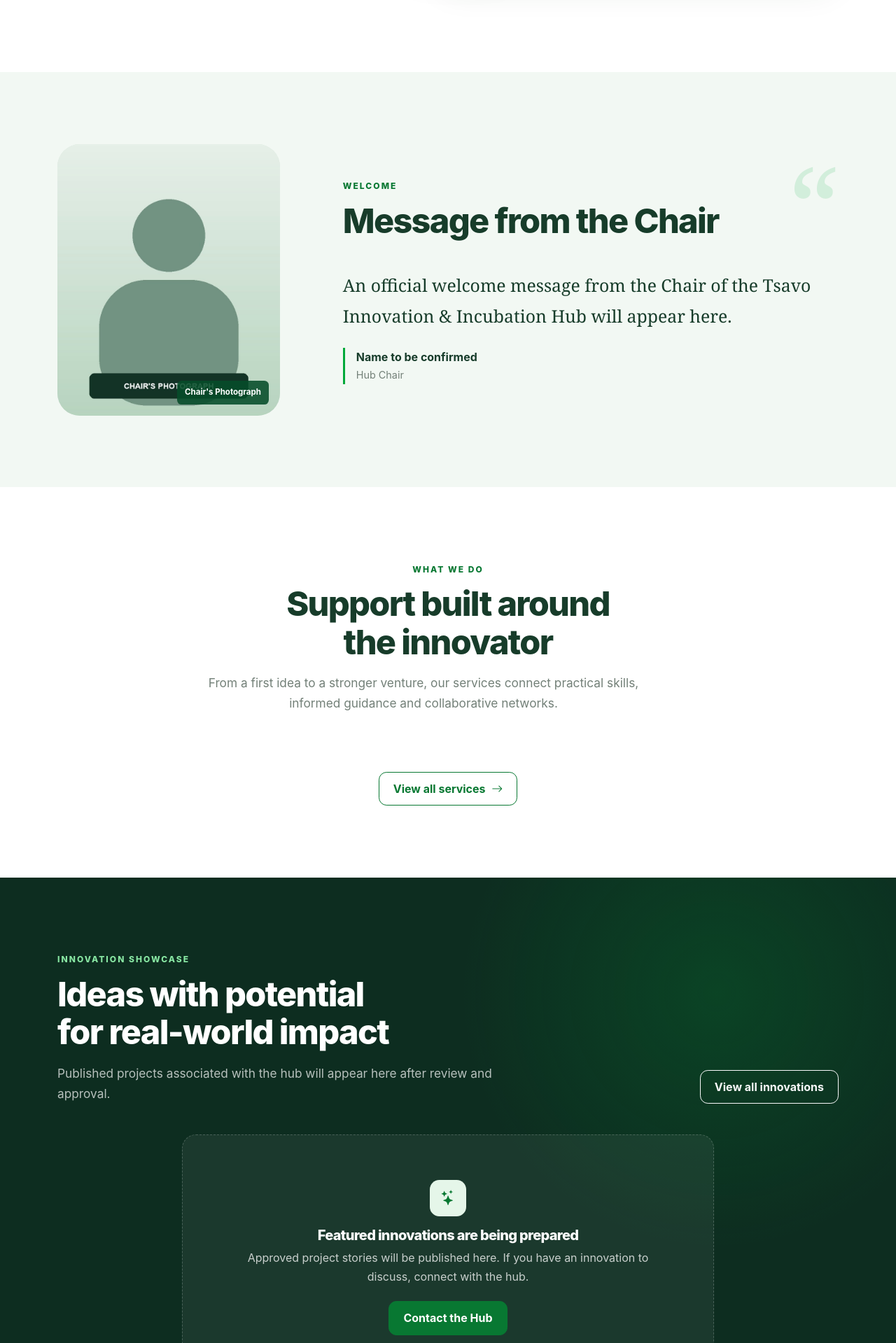
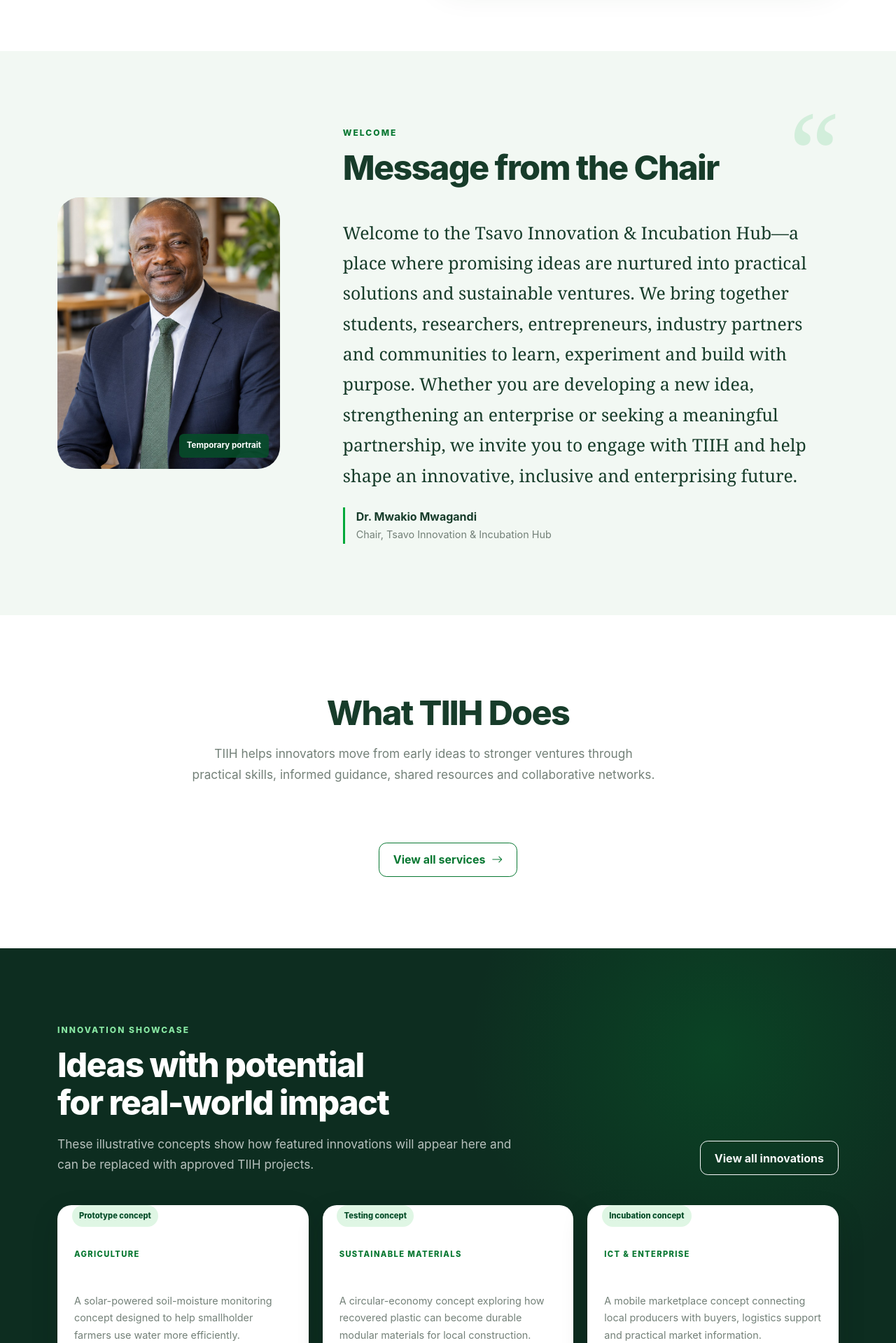
Before and after one commit to JAPHES/tsavo_innovation-incubation_hub_website, a Django app: page / in a window 1280 px wide. Shown: the part 1326-3245 px from the top of the page at 70% size. Run offline with Django 5.2, Linux system fonts and the light colour scheme; data that the repository does not hold is empty.

Commit message:
Refresh homepage content and illustrative previews

```diff
--- a/apps/core/views.py
+++ b/apps/core/views.py
@@ -1,3 +1,6 @@
+from datetime import timedelta
+from types import SimpleNamespace
+
 from django.http import HttpResponse
 from django.shortcuts import render
 from django.utils import timezone
@@ -6,20 +9,47 @@ from apps.events.models import Event
 from apps.projects.models import InnovationProject
 from apps.services.models import Service
 
-from .content import banner_context
-from .models import Achievement, ChairMessage, CoreValue, FocusArea, Program, SiteSettings
+from .content import SAMPLE_INNOVATIONS, banner_context
+from .models import ChairMessage, CoreValue, FocusArea, Program, SiteSettings
 
 
 def home(request):
+    featured_projects = list(
+        InnovationProject.objects.filter(is_published=True, is_featured=True)[:3]
+    )
+    upcoming_events = list(
+        Event.objects.filter(is_published=True, start_datetime__gte=timezone.now())[:2]
+    )
+    events_are_examples = not upcoming_events
+    if events_are_examples:
+        upcoming_events = [
+            SimpleNamespace(
+                preview_only=True,
+                title="Innovation Ideation & Design Sprint",
+                description="A practical session for students and emerging entrepreneurs to define problems, test ideas and shape early solution concepts.",
+                venue="TIIH, Taita Taveta University",
+                start_datetime=timezone.now() + timedelta(days=21),
+                registration_url="",
+            ),
+            SimpleNamespace(
+                preview_only=True,
+                title="Startup Readiness & Business Model Clinic",
+                description="An interactive clinic focused on customer discovery, business-model refinement and preparing a clear venture pitch.",
+                venue="TIIH, Taita Taveta University",
+                start_datetime=timezone.now() + timedelta(days=49),
+                registration_url="",
+            ),
+        ]
+
     context = banner_context("home")
     context.update({
         "chair_message": ChairMessage.objects.filter(is_published=True).first(),
         "services": Service.objects.filter(is_published=True)[:4],
-        "featured_projects": InnovationProject.objects.filter(is_published=True, is_featured=True)[:4],
-        "programs": Program.objects.filter(is_published=True)[:5],
-        "upcoming_events": Event.objects.filter(is_published=True, start_datetime__gte=timezone.now())[:3],
-        "achievements": Achievement.objects.filter(is_published=True)[:3],
-        "focus_areas": FocusArea.objects.all()[:6],
+        "featured_projects": featured_projects or SAMPLE_INNOVATIONS,
+        "innovations_are_examples": not featured_projects,
+        "programs": Program.objects.filter(is_published=True)[:4],
+        "upcoming_events": upcoming_events,
+        "events_are_examples": events_are_examples,
     })
     return render(request, "core/home.html", context)
 
--- a/templates/core/home.html
+++ b/templates/core/home.html
@@ -4,19 +4,100 @@
 {% block content %}
 {% include "partials/page_banner.html" %}
 
-<section class="section about-intro" id="about-hub"><div class="container split-layout align-items-center"><div class="reveal">{% include "partials/section_heading.html" with eyebrow="Who we are" heading="Where ideas meet enterprise" text="Tsavo Innovation & Incubation Hub supports innovation, business incubation, entrepreneurship, mentoring, training and the commercialization of innovations under Taita Taveta University." %}<p>We create practical pathways for students, staff and community innovators to refine ideas, strengthen ventures and connect with relevant knowledge and networks.</p><a class="btn btn-brand" href="{% url 'core:about' %}">Discover our purpose <i class="bi bi-arrow-right" aria-hidden="true"></i></a></div><figure class="image-panel reveal"><img src="{% static 'images/home/about_hub.jpg' %}" alt="Temporary image of students collaborating in an innovation workshop" loading="lazy"><figcaption>Temporary non-institutional image — replace with approved TIIH photography.</figcaption><span class="image-accent"><b>Ideas</b> to impact</span></figure></div></section>
+<section class="section about-intro" id="about-hub">
+  <div class="container split-layout align-items-center">
+    <div class="reveal">
+      {% include "partials/section_heading.html" with eyebrow="About TIIH" heading="Where ideas meet enterprise" text="Tsavo Innovation & Incubation Hub supports innovation, business incubation, entrepreneurship, mentoring, training and the commercialization of innovations under Taita Taveta University." %}
+      <p>We create practical pathways for students, staff and community innovators to refine ideas, strengthen ventures and connect with relevant knowledge and networks.</p>
+      <a class="btn btn-brand" href="{% url 'core:about' %}">Discover our purpose <i class="bi bi-arrow-right" aria-hidden="true"></i></a>
+    </div>
+    <figure class="image-panel reveal">
+      <img src="{% static 'images/home/about_hub.jpg' %}" alt="Students collaborating in an innovation workshop" loading="lazy">
+      <span class="image-accent"><b>Ideas</b> to impact</span>
+    </figure>
+  </div>
+</section>
 
-<section class="section soft-section chair-section" id="chair-message"><div class="container chair-layout"><div class="chair-photo reveal"><img src="{% if chair_message.photograph %}{{ chair_message.photograph.url }}{% else %}{% static 'images/team/chair_photo.jpg' %}{% endif %}" alt="{% if chair_message.photograph %}Portrait of {{ chair_message.chair_name }}{% else %}Chair's photograph placeholder{% endif %}" loading="lazy"><span>Chair's Photograph</span></div><div class="chair-copy reveal"><span class="quote-mark" aria-hidden="true">“</span>{% include "partials/section_heading.html" with eyebrow="Welcome" heading="Message from the Chair" %}<blockquote>{{ chair_message.message|default:"An official welcome message from the Chair of the Tsavo Innovation & Incubation Hub will appear here."|linebreaksbr }}</blockquote><div class="chair-credit"><b>{{ chair_message.chair_name|default:"Name to be confirmed" }}</b><span>{{ chair_message.official_position|default:"Hub Chair" }}</span></div></div></div></section>
+<section class="section soft-section chair-section" id="chair-message">
+  <div class="container chair-layout">
+    <div class="chair-photo reveal">
+      <img src="{% if chair_message.photograph %}{{ chair_message.photograph.url }}{% else %}{% static 'images/team/chair_placeholder_generated.jpg' %}{% endif %}" alt="{% if chair_message.photograph %}Portrait of {{ chair_message.chair_name }}{% else %}Temporary professional portrait placeholder for the chair's message{% endif %}" loading="lazy">
+      <span>{% if chair_message.photograph %}Chair's photograph{% else %}Temporary portrait{% endif %}</span>
+    </div>
+    <div class="chair-copy reveal">
+      <span class="quote-mark" aria-hidden="true">“</span>
+      {% include "partials/section_heading.html" with eyebrow="Welcome" heading="Message from the Chair" %}
+      <blockquote>{% if chair_message %}{{ chair_message.message|linebreaksbr }}{% else %}Welcome to the Tsavo Innovation & Incubation Hub—a place where promising ideas are nurtured into practical solutions and sustainable ventures. We bring together students, researchers, entrepreneurs, industry partners and communities to learn, experiment and build with purpose. Whether you are developing a new idea, strengthening an enterprise or seeking a meaningful partnership, we invite you to engage with TIIH and help shape an innovative, inclusive and enterprising future.{% endif %}</blockquote>
+      <div class="chair-credit">
+        <b>{{ chair_message.chair_name|default:"Dr. Mwakio Mwagandi" }}</b>
+        <span>{{ chair_message.official_position|default:"Chair, Tsavo Innovation & Incubation Hub" }}</span>
+      </div>
+    </div>
+  </div>
+</section>
 
-<section class="section" id="services"><div class="container">{% include "partials/section_heading.html" with centered=True eyebrow="What we do" heading="Support built around the innovator" text="From a first idea to a stronger venture, our services connect practical skills, informed guidance and collaborative networks." %}<div class="card-grid services-grid">{% for service in services %}{% include "partials/service_card.html" %}{% endfor %}</div><div class="section-action"><a class="btn btn-outline-brand" href="{% url 'services:list' %}">View all services <i class="bi bi-arrow-right" aria-hidden="true"></i></a></div></div></section>
+<section class="section" id="services">
+  <div class="container">
+    {% include "partials/section_heading.html" with centered=True heading="What TIIH Does" text="TIIH helps innovators move from early ideas to stronger ventures through practical skills, informed guidance, shared resources and collaborative networks." %}
+    <div class="card-grid services-grid">
+      {% for service in services %}{% include "partials/service_card.html" %}{% endfor %}
+    </div>
+    <div class="section-action"><a class="btn btn-outline-brand" href="{% url 'services:list' %}">View all services <i class="bi bi-arrow-right" aria-hidden="true"></i></a></div>
+  </div>
+</section>
 
-<section class="section dark-section" id="innovations"><div class="container"><div class="section-top"><div class="section-heading light"><span class="eyebrow light">Innovation showcase</span><h2>Ideas with potential for real-world impact</h2><p>Published projects associated with the hub will appear here after review and approval.</p></div><a class="btn btn-outline-light" href="{% url 'projects:list' %}">View all innovations</a></div>{% if featured_projects %}<div class="card-grid project-grid">{% for project in featured_projects %}{% include "partials/project_card.html" %}{% endfor %}</div>{% else %}{% url 'contact:contact' as contact_url %}{% include "partials/empty_state.html" with icon="bi-stars" title="Featured innovations are being prepared" text="Approved project stories will be published here. If you have an innovation to discuss, connect with the hub." action_url=contact_url action_label="Contact the Hub" %}{% endif %}</div></section>
+<section class="section dark-section" id="innovations">
+  <div class="container">
+    <div class="section-top">
+      <div class="section-heading light">
+        <span class="eyebrow light">Innovation showcase</span>
+        <h2>Ideas with potential for real-world impact</h2>
+        {% if innovations_are_examples %}<p>These illustrative concepts show how featured innovations will appear here and can be replaced with approved TIIH projects.</p>{% else %}<p>Explore selected projects being developed by innovators connected to the hub.</p>{% endif %}
+      </div>
+      <a class="btn btn-outline-light" href="{% url 'projects:list' %}">View all innovations</a>
+    </div>
+    <div class="card-grid project-grid">
+      {% for project in featured_projects %}
+        {% if project.preview_only %}{% include "partials/innovation_preview_card.html" %}{% else %}{% include "partials/project_card.html" %}{% endif %}
+      {% endfor %}
+    </div>
+  </div>
+</section>
 
-<section class="section programs-section" id="programs"><div class="container split-heading"><div>{% include "partials/section_heading.html" with eyebrow="Programs & opportunities" heading="Ways the hub can support your journey" %}</div><p class="lead-copy">These are the hub's service and program areas. Any time-bound opportunity will include verified dates and details when officially published.</p></div><div class="container program-list">{% for program in programs %}<article><span class="program-icon"><i class="bi {{ program.icon }}" aria-hidden="true"></i></span><div><h3>{{ program.title }}</h3><p>{{ program.description }}</p>{% if program.application_url %}<a class="text-link" href="{{ program.application_url }}" target="_blank" rel="noopener">Official application details <i class="bi bi-arrow-up-right" aria-hidden="true"></i></a>{% endif %}</div></article>{% endfor %}</div></section>
+<section class="section programs-section" id="programs">
+  <div class="container">
+    {% include "partials/section_heading.html" with centered=True eyebrow="Programs & opportunities" heading="Ways the hub can support your journey" text="Explore focused support designed to help innovators build capability, refine ideas and prepare ventures for sustainable growth." %}
+    <div class="card-grid services-grid programs-grid">
+      {% for program in programs %}
+      <article class="service-card program-card">
+        <span class="icon-box"><i class="bi {{ program.icon }}" aria-hidden="true"></i></span>
+        <span class="card-number">0{{ forloop.counter }}</span>
+        <h3>{{ program.title }}</h3>
+        <p>{{ program.description }}</p>
+        {% if program.application_url %}<a class="text-link" href="{{ program.application_url }}" target="_blank" rel="noopener">Official application details <i class="bi bi-arrow-up-right" aria-hidden="true"></i></a>{% endif %}
+      </article>
+      {% endfor %}
+    </div>
+  </div>
+</section>
 
-<section class="section soft-section" id="events"><div class="container">{% include "partials/section_heading.html" with centered=True eyebrow="What’s ahead" heading="Upcoming events" text="Verified workshops, forums and hub activities will be announced here." %}{% if upcoming_events %}<div class="event-list">{% for event in upcoming_events %}{% include "partials/event_card.html" %}{% endfor %}</div>{% else %}{% include "partials/empty_state.html" with icon="bi-calendar2-event" title="No upcoming events announced" text="No upcoming events have been announced. Please check back for updates." %}{% endif %}</div></section>
+<section class="section soft-section" id="events">
+  <div class="container">
+    {% if events_are_examples %}
+      {% include "partials/section_heading.html" with centered=True eyebrow="What's ahead" heading="Upcoming events" text="Two draft events are shown as layout examples and can be replaced with confirmed TIIH activities." %}
+    {% else %}
+      {% include "partials/section_heading.html" with centered=True eyebrow="What's ahead" heading="Upcoming events" text="Join upcoming workshops, forums and hub activities." %}
+    {% endif %}
+    <div class="event-list event-list-two">
+      {% for event in upcoming_events %}{% include "partials/event_card.html" %}{% endfor %}
+    </div>
+  </div>
+</section>
 
-<section class="section highlights-section" id="highlights"><div class="container">{% include "partials/section_heading.html" with eyebrow="Highlights & achievements" heading="Progress worth sharing" text="Verified milestones and achievement stories will be published here as they are approved." %}{% if achievements %}<div class="card-grid achievement-grid">{% for achievement in achievements %}<article class="achievement-card"><span class="icon-box"><i class="bi bi-trophy" aria-hidden="true"></i></span>{% if achievement.achievement_date %}<time>{{ achievement.achievement_date|date:"F Y" }}</time>{% endif %}<h3>{{ achievement.title }}</h3><p>{{ achievement.description }}</p></article>{% endfor %}</div>{% else %}<div class="focus-strip">{% for area in focus_areas %}<article><i class="bi {{ area.icon }}" aria-hidden="true"></i><h3>{{ area.name }}</h3></article>{% endfor %}</div><p class="subtle-note">Until verified achievements are added, these cards show TIIH's documented areas of focus.</p>{% endif %}</div></section>
-
-<section class="cta-section"><div class="container cta-inner"><div><span class="eyebrow light">Start a conversation</span><h2>Have an innovative idea? Let’s connect.</h2><p>Tell the hub what you are working on and where you need support.</p></div><a class="btn btn-light btn-lg" href="{% url 'contact:contact' %}">Contact the Hub <i class="bi bi-arrow-right" aria-hidden="true"></i></a></div></section>
+<section class="cta-section">
+  <div class="container cta-inner">
+    <div><span class="eyebrow light">Start a conversation</span><h2>Have an innovative idea? Let’s connect.</h2><p>Tell the hub what you are working on and where you need support.</p></div>
+    <a class="btn btn-light btn-lg" href="{% url 'contact:contact' %}">Contact the Hub <i class="bi bi-arrow-right" aria-hidden="true"></i></a>
+  </div>
+</section>
 {% endblock %}
--- a/templates/partials/event_card.html
+++ b/templates/partials/event_card.html
@@ -1 +1 @@
-<article class="event-card"><time datetime="{{ event.start_datetime|date:'c' }}"><b>{{ event.start_datetime|date:"d" }}</b><span>{{ event.start_datetime|date:"M Y" }}</span></time><div><span class="event-venue"><i class="bi bi-geo-alt" aria-hidden="true"></i> {{ event.venue }}</span><h3>{{ event.title }}</h3><p>{{ event.description|truncatewords:25 }}</p>{% if event.registration_url %}<a class="text-link" href="{{ event.registration_url }}" target="_blank" rel="noopener">Registration details <i class="bi bi-arrow-up-right" aria-hidden="true"></i></a>{% endif %}</div></article>
+<article class="event-card"><time datetime="{{ event.start_datetime|date:'c' }}"><b>{{ event.start_datetime|date:"d" }}</b><span>{{ event.start_datetime|date:"M Y" }}</span></time><div>{% if event.preview_only %}<span class="event-draft">Draft event</span>{% endif %}<span class="event-venue"><i class="bi bi-geo-alt" aria-hidden="true"></i> {{ event.venue }}</span><h3>{{ event.title }}</h3><p>{{ event.description|truncatewords:25 }}</p>{% if event.registration_url %}<a class="text-link" href="{{ event.registration_url }}" target="_blank" rel="noopener">Registration details <i class="bi bi-arrow-up-right" aria-hidden="true"></i></a>{% endif %}</div></article>
--- /dev/null
+++ b/templates/partials/innovation_preview_card.html
@@ -0,0 +1,12 @@
+<article class="project-card preview-project-card">
+  <div class="sample-innovation-visual" aria-hidden="true">
+    <i class="bi {{ project.icon }}"></i>
+    <span class="stage-badge">{{ project.stage_label }}</span>
+  </div>
+  <div class="project-body">
+    <span class="project-category">{{ project.category_label }}</span>
+    <h3>{{ project.title }}</h3>
+    <p>{{ project.short_description }}</p>
+    <span class="preview-note"><i class="bi bi-pencil-square" aria-hidden="true"></i> Replaceable homepage example</span>
+  </div>
+</article>
```
Also changed, not shown: apps/core/content.py (+27 -0 lines), apps/core/management/commands/seed_initial_data.py (+12 -2 lines), static/images/team/chair_placeholder_generated.jpg (added).
